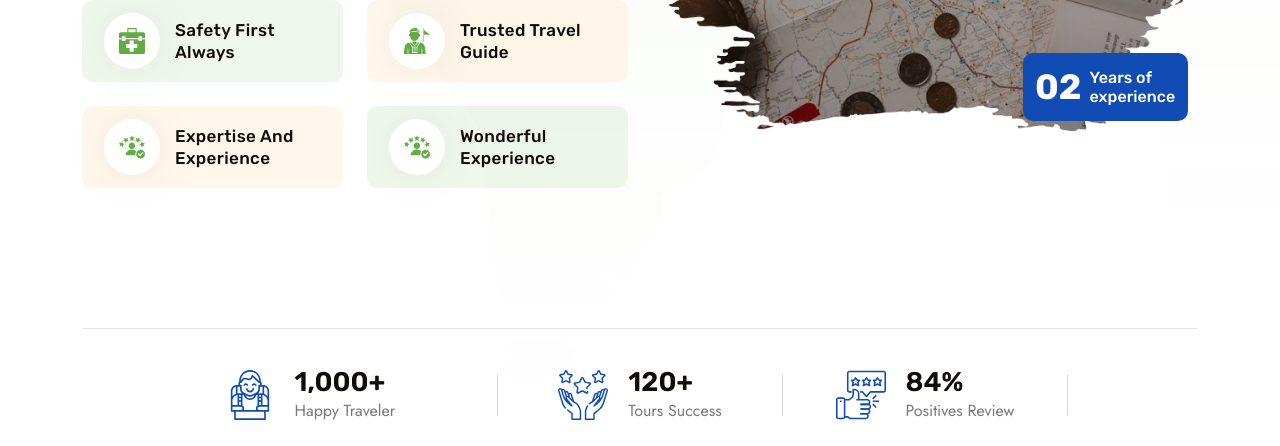
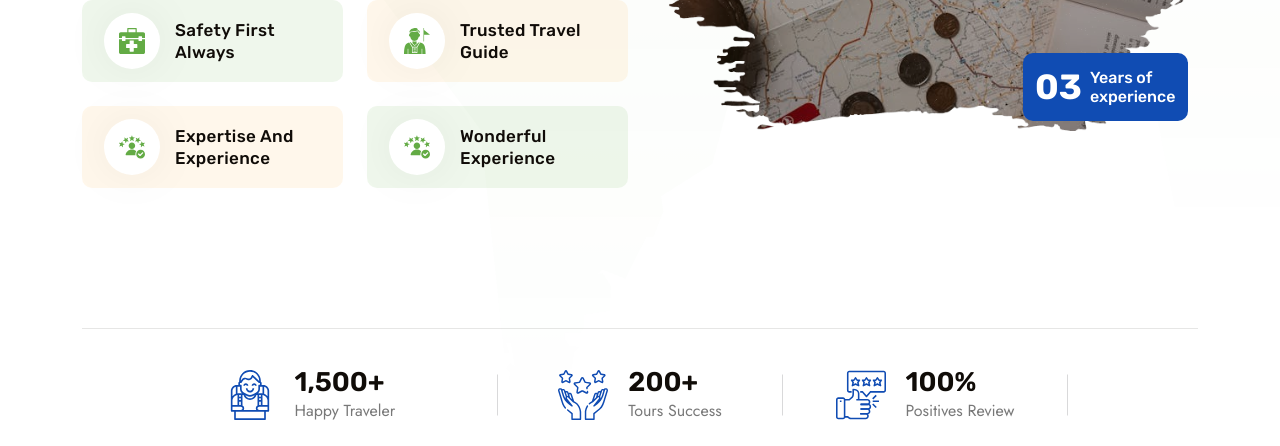
Before and after one commit to foremostprojects1/Bagadia-Travels-Frontend, a Next.js app: page /about in a window 1280 px wide. Shown: the part 701-1147 px from the top of the page. Built offline with nearby package versions, Linux system fonts and the light colour scheme.

Commit message:
updated address, added all of east europe and all of europe

```diff
--- a/src/app/contact/page.js
+++ b/src/app/contact/page.js
@@ -327,7 +327,7 @@ const page = () => {
 
       <div className="contact-map">
         <iframe
-          src="https://www.google.com/maps/embed?pb=!1m14!1m8!1m3!1d14768.161623288532!2d70.8002221!3d22.2764592!3m2!1i1024!2i768!4f13.1!3m3!1m2!1s0x3959cb4363e7ee93%3A0xb5e2eb3f8b2036ca!2sBagadia%20Agency!5e0!3m2!1sen!2sin!4v1709193349091!5m2!1sen!2sin"
+          src="https://www.google.com/maps/embed?pb=!1m18!1m12!1m3!1d3691.645397350008!2d70.80175059999999!3d22.2914185!2m3!1f0!2f0!3f0!3m2!1i1024!2i768!4f13.1!3m3!1m2!1s0x29c7eca8957b55a3%3A0x7462e76bc19c9fe3!2sBagadia%20Tours%20%26%20Travels!5e0!3m2!1sen!2sin!4v1764351874973!5m2!1sen!2sin"
           allowFullScreen
           loading="lazy"
           referrerPolicy="no-referrer-when-downgrade"
--- a/src/components/about/About1.jsx
+++ b/src/components/about/About1.jsx
@@ -135,7 +135,7 @@ const About1 = () => {
                     <div className="content">
                       <div className="number">
                         <h6 className="counter">
-                          <CountUp delay={2} end={500} />
+                          <CountUp delay={2} end={1500} />
                         </h6>
                         <span>+</span>
                       </div>
--- a/src/components/about/Home2About.jsx
+++ b/src/components/about/Home2About.jsx
@@ -144,7 +144,7 @@ const Home2About = () => {
                   />
                 </div>
                 <div className="experience">
-                  <h3>02</h3>
+                  <h3>03</h3>
                   <p>Years of experience</p>
                 </div>
                 <img
@@ -175,7 +175,7 @@ const Home2About = () => {
                   <div className="content">
                     <div className="number">
                       <h5 className="counter">
-                        <CountUp delay={2} end={1000} />
+                        <CountUp delay={2} end={1500} />
                       </h5>
                       <span>+</span>
                     </div>
@@ -200,7 +200,7 @@ const Home2About = () => {
                   <div className="content">
                     <div className="number">
                       <h5 className="counter">
-                        <CountUp delay={2} end={120} />
+                        <CountUp delay={2} end={200} />
                       </h5>
                       <span>+</span>
                     </div>
@@ -232,7 +232,7 @@ const Home2About = () => {
                   <div className="content">
                     <div className="number">
                       <h5 className="counter">
-                        <CountUp delay={2} end={84} />
+                        <CountUp delay={2} end={100} />
                       </h5>
                       <span>%</span>
                     </div>
--- a/src/data/nav.json
+++ b/src/data/nav.json
@@ -241,6 +241,11 @@
             "id": "4",
             "label": "Poland",
             "link": "/package/package-name/poland"
+          },
+          {
+            "id": "5",
+            "label": "All Of East Europe",
+            "link": "/package/package-name/all-of-east-europe"
           }
         ]
       },
@@ -314,6 +319,11 @@
             "id": "13",
             "label": "Ireland",
             "link": "/package/package-name/ireland"
+          },
+          {
+            "id": "14",
+            "label": "All Of Europe",
+            "link": "/package/package-name/all-of-europe"
           }
         ]
       },
```
